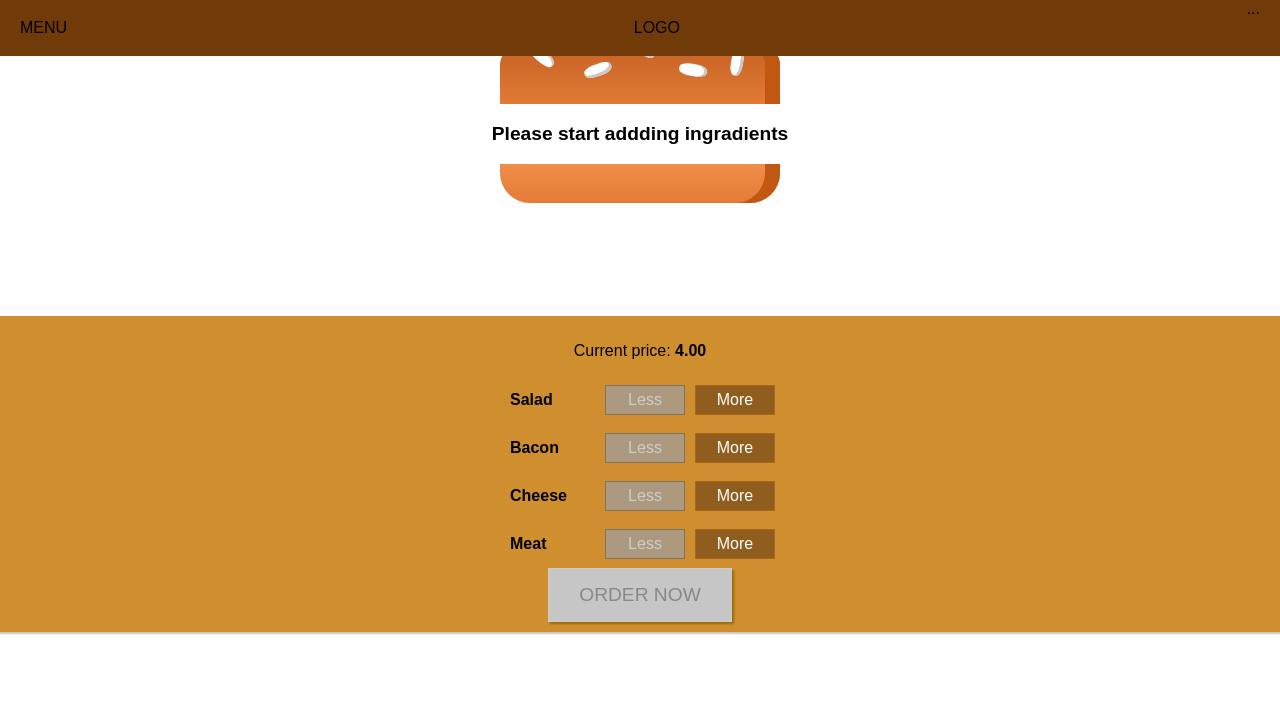
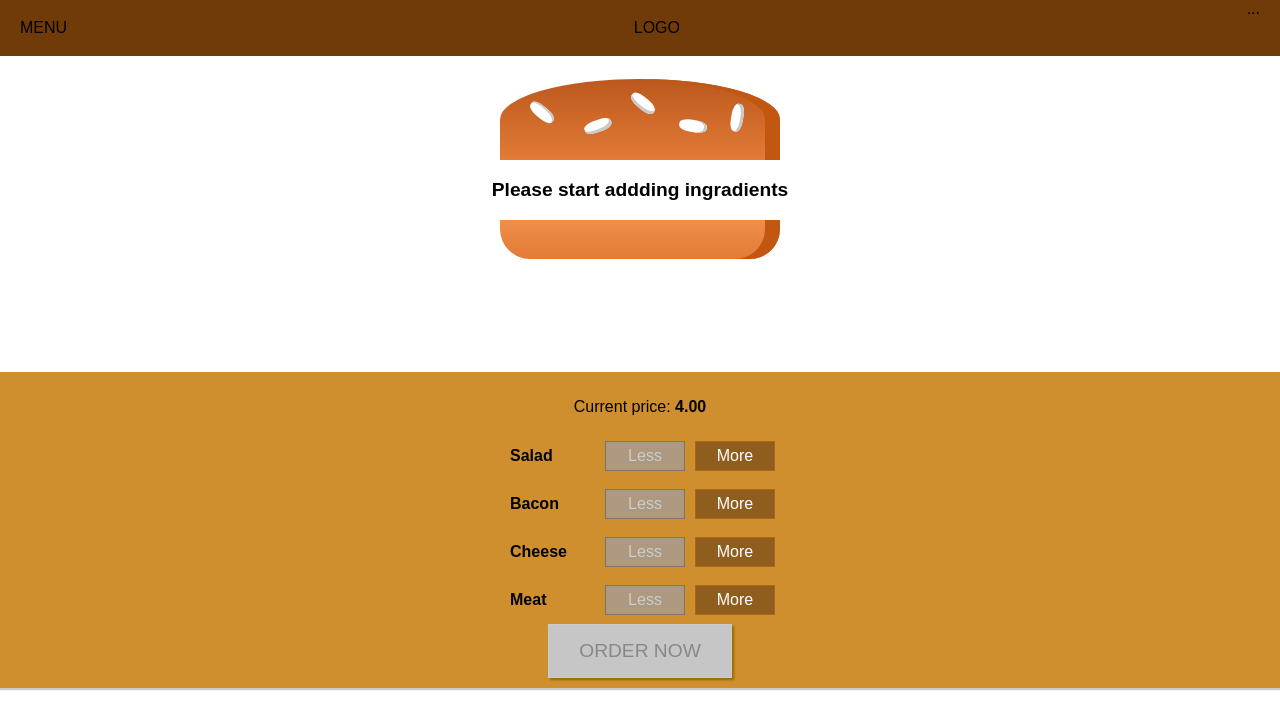
Before and after one commit to YakubuAmidu/SandwitchBuilder, a React (Create React App) app: page / in a window 1280 px wide. Shown: the top 728 px of the page. Built offline with nearby package versions, Linux system fonts and the light colour scheme.

Commit message:
Commiting changes

```diff
--- a/src/components/Layout/Layout.css
+++ b/src/components/Layout/Layout.css
@@ -1,3 +1,3 @@
 .Content {
-  margin-top: 16px;
+  margin-top: 72px;
 }
```
Also changed, not shown: src/components/Logo/Logo.js (added, +12 -0 lines), src/assets/images/burger-logo.png (added).
